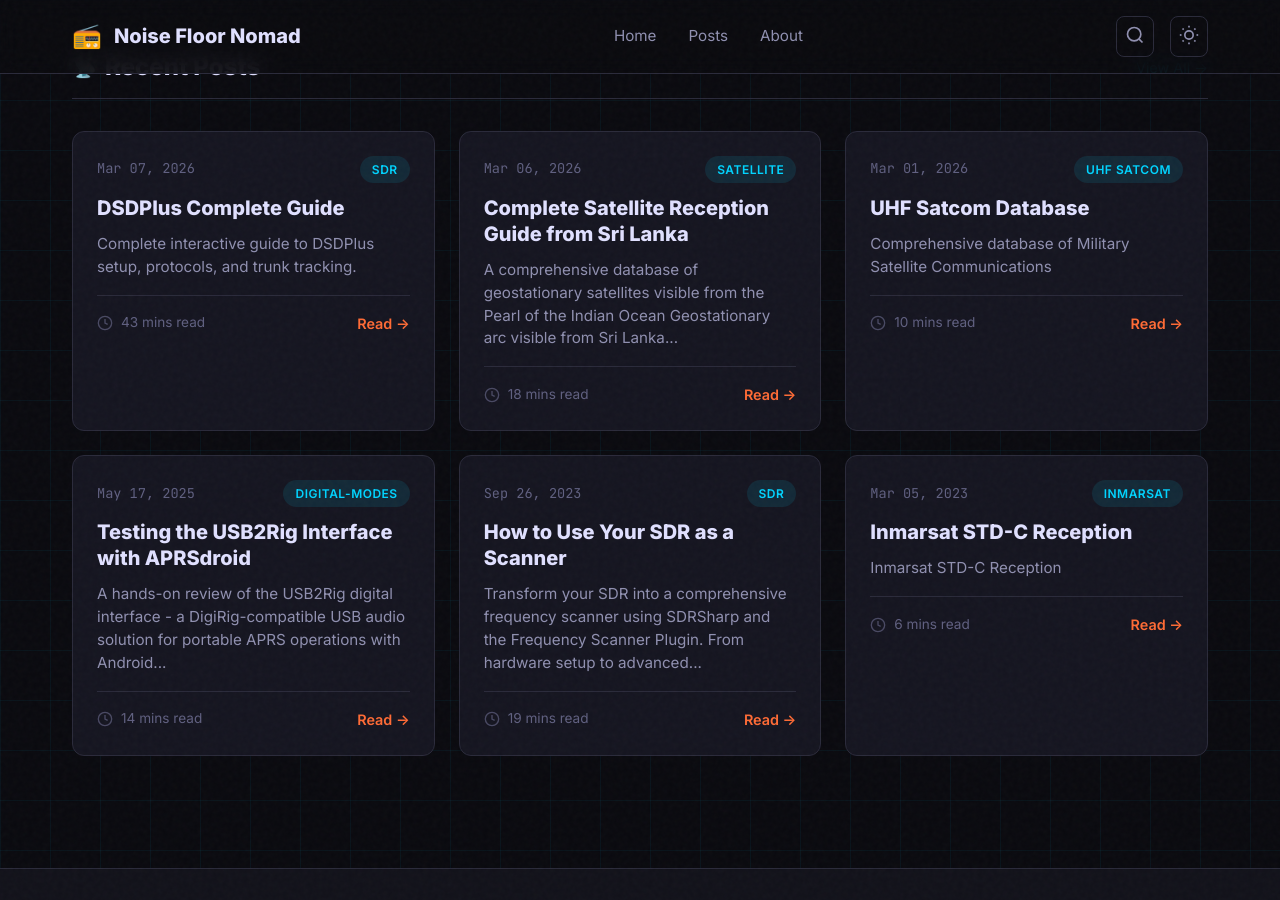
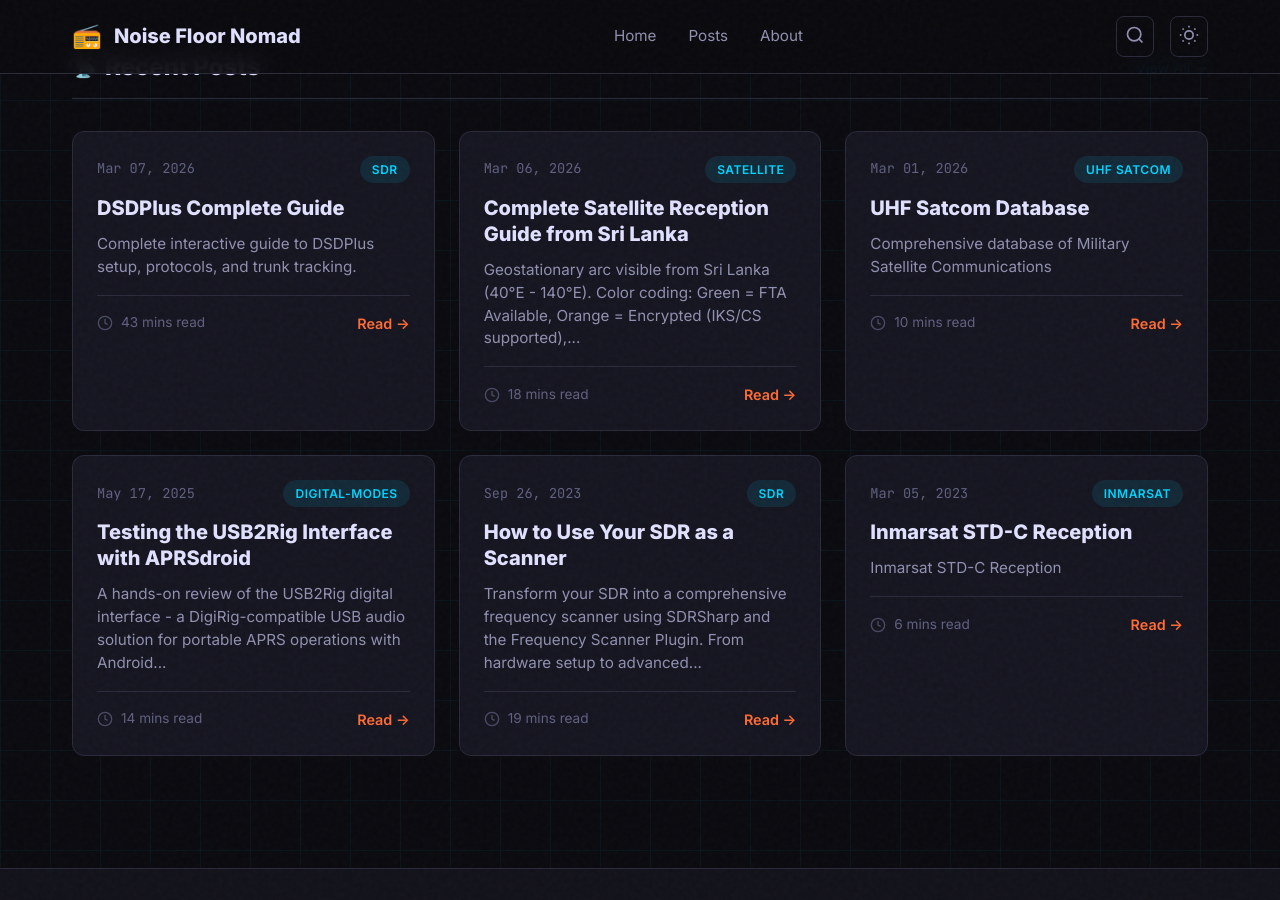
Before and after one commit to hmdsamarasekara/hmdsamarasekara.github.io, a Jekyll site: the page built from index.md, in a window 1280 px wide and 900 px high, scrolled down 739 px. Built offline with Jekyll 4.4.1, drawn with Linux system fonts in a browser that asks for light colours.

Commit message:
Update 2026-03-06-Satellite-TV.md

```diff
--- a/_posts/2026-03-06-Satellite-TV.md
+++ b/_posts/2026-03-06-Satellite-TV.md
@@ -7,8 +7,6 @@
 tags: [satellite-tv, fta, c-band, ku-band, card-sharing, hellobox, tiger, starsat]
 description: "Comprehensive database of 30+ TV satellites receivable from Sri Lanka with orbital positions, FTA availability, encryption status, and card-sharing server compatibility"
 ---
-
-*A comprehensive database of geostationary satellites visible from the Pearl of the Indian Ocean*
 
 ![Satellite Arc Visualization](/assets/images/sri_lanka_satellite_arc.png)
 *Geostationary arc visible from Sri Lanka (40°E - 140°E). Color coding: Green = FTA Available, Orange = Encrypted (IKS/CS supported), Blue = Encrypted (No CS available)*
```
